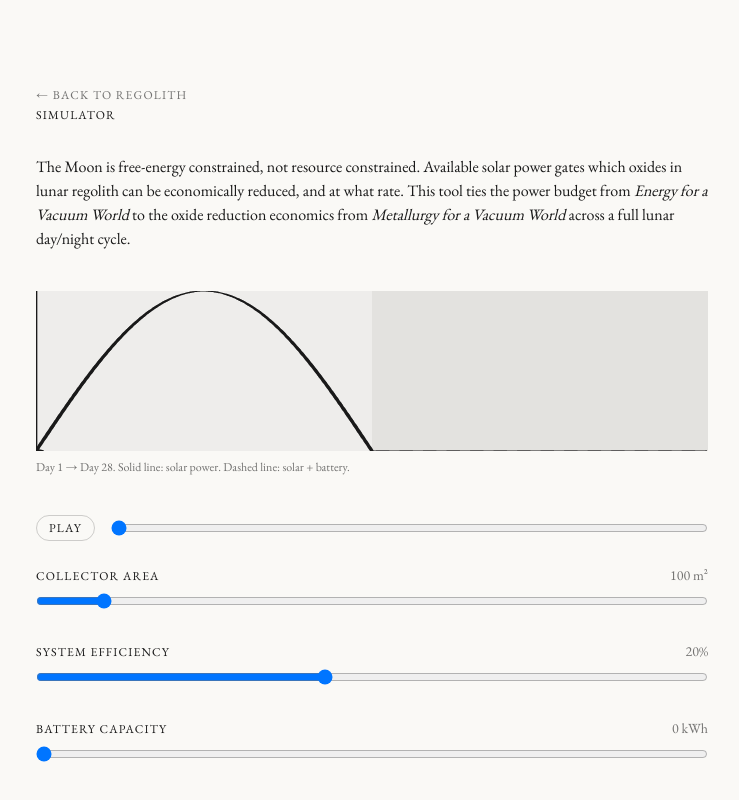
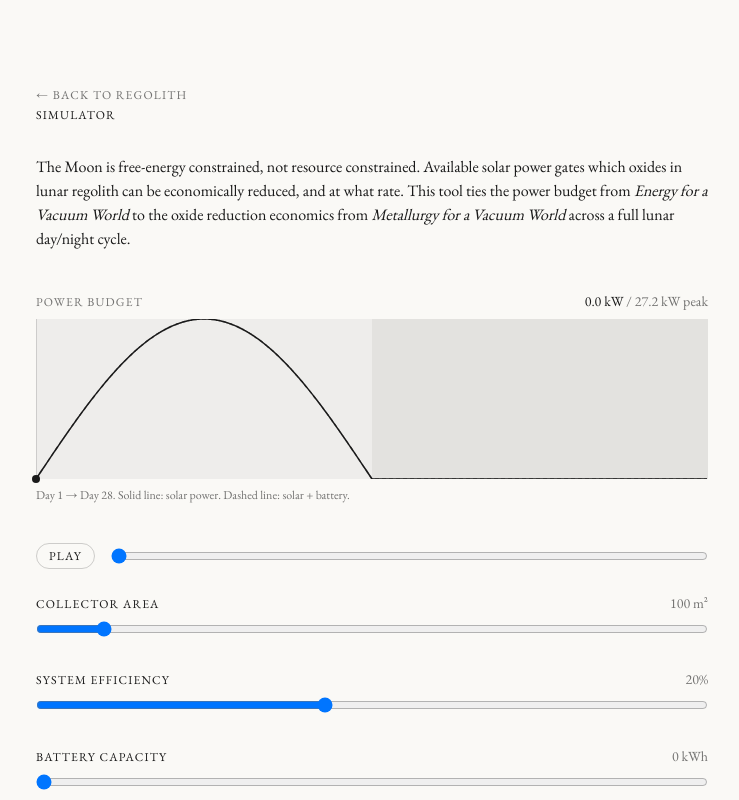
Before and after one commit to katiecha/regolith, a Next.js app: page /simulator in a window 1280 px wide. Shown: the top 800 px of the page, without its empty margins (268-1007 px from the left). Built offline with nearby package versions, Linux system fonts and the light colour scheme.

Commit message:
simulator

```diff
--- a/src/app/components/simulator/power-curve-chart.tsx
+++ b/src/app/components/simulator/power-curve-chart.tsx
@@ -26,11 +26,25 @@ export function PowerCurveChart({
   const maxPowerW = Math.max(...series.map((p) => p.totalPowerW), 1);
   const solarPath = buildPath(series, maxPowerW, (p) => p.solarPowerW);
   const totalPath = buildPath(series, maxPowerW, (p) => p.totalPowerW);
+  const dayFraction = (DAY_HOURS / CYCLE_HOURS) * 100;
+
+  const currentPoint =
+    series.find((p) => p.hour === Math.floor(currentHour)) ?? series[0];
   const markerX = (currentHour / CYCLE_HOURS) * 100;
-  const dayFraction = (DAY_HOURS / CYCLE_HOURS) * 100;
+  const markerY = 100 - (currentPoint.totalPowerW / maxPowerW) * 100;
 
   return (
     <div>
+      <div className="flex items-baseline justify-between mb-2">
+        <span className="text-xs uppercase tracking-widest text-foreground opacity-60">
+          Power budget
+        </span>
+        <span className="text-sm text-foreground">
+          {(currentPoint.totalPowerW / 1000).toFixed(1)} kW
+          <span className="opacity-60"> / {(maxPowerW / 1000).toFixed(1)} kW peak</span>
+        </span>
+      </div>
+      <div className="relative">
         <svg
           viewBox="0 0 100 100"
           preserveAspectRatio="none"
@@ -44,18 +58,38 @@ export function PowerCurveChart({
             height={100}
             className="fill-foreground/10"
           />
-        <path d={`M ${solarPath}`} fill="none" stroke="currentColor" strokeWidth={0.6} />
+          <path
+            d={`M ${solarPath}`}
+            fill="none"
+            stroke="currentColor"
+            strokeWidth={1.5}
+            vectorEffect="non-scaling-stroke"
+          />
           <path
             d={`M ${totalPath}`}
             fill="none"
             stroke="currentColor"
-          strokeWidth={0.6}
-          strokeDasharray="2,1.5"
-          opacity={0.6}
+            strokeWidth={1.5}
+            strokeDasharray="4,3"
+            opacity={0.5}
+            vectorEffect="non-scaling-stroke"
           />
-        <line x1={markerX} y1={0} x2={markerX} y2={100} stroke="currentColor" strokeWidth={0.4} />
-        <circle cx={markerX} cy={100 - (series.find((p) => p.hour === Math.floor(currentHour))?.totalPowerW ?? 0) / maxPowerW * 100} r={1.2} fill="currentColor" />
+          <line
+            x1={markerX}
+            y1={0}
+            x2={markerX}
+            y2={100}
+            stroke="currentColor"
+            strokeWidth={1}
+            opacity={0.3}
+            vectorEffect="non-scaling-stroke"
+          />
         </svg>
+        <div
+          className="absolute w-2 h-2 rounded-full bg-foreground -translate-x-1/2 -translate-y-1/2 pointer-events-none"
+          style={{ left: `${markerX}%`, top: `${markerY}%` }}
+        />
+      </div>
       <p className="text-xs text-foreground opacity-60 mt-2">
         Day 1 → Day {Math.round(CYCLE_HOURS / 24)}. Solid line: solar power. Dashed line: solar + battery.
       </p>
```
Lines whose indentation alone changed are shown as unchanged.
